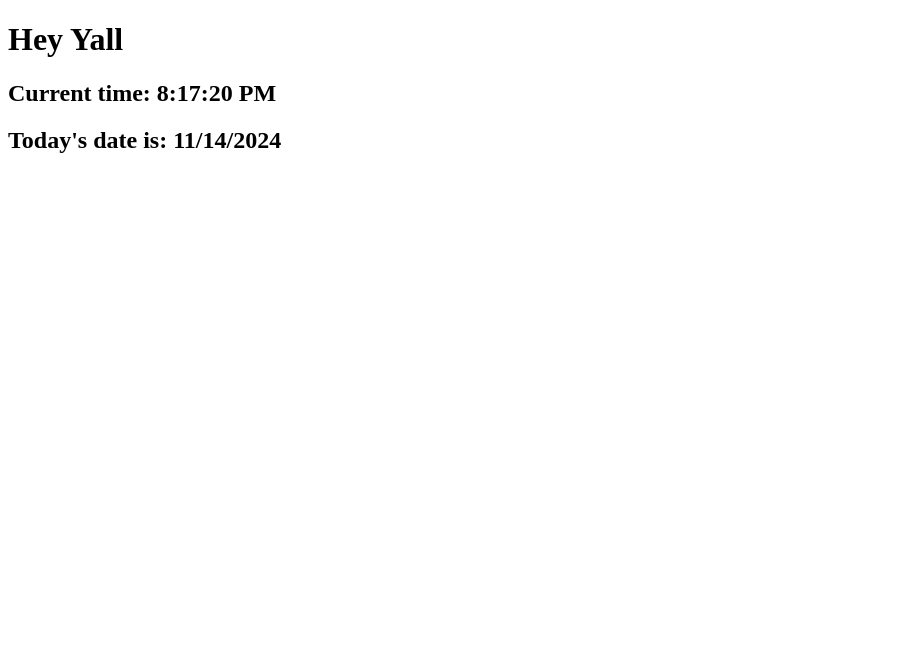
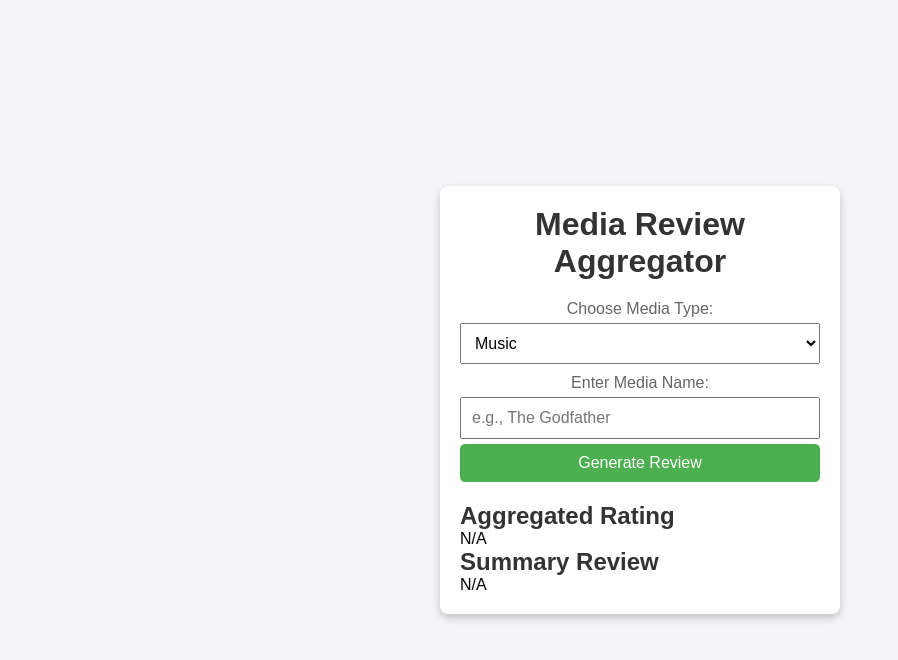
Before and after one commit to karansharmaa/Final-Project-482, a plain HTML site: page index.html in a window 1280 px wide. Shown: the whole page, without its empty margins (0-898 px from the left). Drawn offline with Linux system fonts and the light colour scheme.

Commit message:
add flask api, index.html, script.js, styles.css
This is to kickstart the project.
Created a frontend, styled the frontend, linked a js file and linked the api.

```diff
--- a/index.html
+++ b/index.html
@@ -1,12 +1,36 @@
 <!DOCTYPE html>
-<html>
+<html lang="en">
 <head>
-    <title>Howdy</title> <!-- Add a title for the document -->
+    <meta charset="UTF-8">
+    <meta name="viewport" content="width=device-width, initial-scale=1.0">
+    <title>Review Aggregator</title>
+    <link rel="stylesheet" href="styles.css">
 </head>
 <body>
-    <h1>Hey Yall</h1>
-    <h2 id  = "time"> </h2>
-    <h2 id="date"></h2>
-    <script src="startfile.js"></script> <!-- Corrected script tag -->
+    <div class="container">
+        <h1>Media Review Aggregator</h1>
+        <form id="review-form">
+            <label for="mediaType">Choose Media Type:</label>
+            <select id="mediaType" name="mediaType">
+                <option value="music">Music</option>
+                <option value="book">Book</option>
+                <option value="movie">Movie</option>
+            </select>
+
+            <label for="mediaName">Enter Media Name:</label>
+            <input type="text" id="mediaName" name="mediaName" placeholder="e.g., The Godfather" required>
+
+            <button type="submit">Generate Review</button>
+        </form>
+
+        <div id="result">
+            <h2>Aggregated Rating</h2>
+            <p id="rating">N/A</p>
+            <h2>Summary Review</h2>
+            <p id="summary">N/A</p>
+        </div>
+    </div>
+
+    <script src="script.js"></script>
 </body>
 </html>
--- /dev/null
+++ b/script.js
@@ -0,0 +1,25 @@
+document.getElementById('review-form').addEventListener('submit', async function (event) {
+    event.preventDefault();
+
+    const mediaType = document.getElementById('mediaType').value;
+    const mediaName = document.getElementById('mediaName').value;
+
+    try {
+        const response = await fetch('http://localhost:5000/api/review', {
+            method: 'POST',
+            headers: {
+                'Content-Type': 'application/json'
+            },
+            body: JSON.stringify({ mediaType, mediaName })
+        });
+
+        if (!response.ok) throw new Error('Failed to fetch review');
+
+        const data = await response.json();
+        document.getElementById('rating').textContent = data.rating || 'N/A';
+        document.getElementById('summary').textContent = data.summary || 'N/A';
+    } catch (error) {
+        console.error('Error:', error);
+        alert('Error fetching review');
+    }
+});
--- a/startfile.js
+++ /dev/null
@@ -1,15 +0,0 @@
-// Function to update the current date and time
-function updateDateTime() {
-    const d = new Date();
-    const dateString = d.toLocaleDateString(); // Get current date
-    const timeString = d.toLocaleTimeString(); // Get current time
-
-    document.getElementById("date").innerHTML = "Today's date is: " + dateString;
-    document.getElementById("time").innerHTML = "Current time: " + timeString;
-}
-
-// Update the clock every second
-setInterval(updateDateTime, 999.99);
-
-// Initial call to display the date and time immediately when the page loads
-updateDateTime();
--- /dev/null
+++ b/styles.css
@@ -0,0 +1,61 @@
+* {
+    box-sizing: border-box;
+    margin: 0;
+    padding: 0;
+}
+
+body {
+    font-family: Arial, sans-serif;
+    display: flex;
+    justify-content: center;
+    align-items: center;
+    height: 100vh;
+    background-color: #f4f4f9;
+}
+
+.container {
+    width: 400px;
+    background-color: #fff;
+    padding: 20px;
+    border-radius: 8px;
+    box-shadow: 0 4px 8px rgba(0, 0, 0, 0.2);
+    text-align: center;
+}
+
+h1, h2 {
+    color: #333;
+}
+
+form {
+    margin: 20px 0;
+}
+
+label {
+    display: block;
+    margin-top: 10px;
+    color: #666;
+}
+
+input, select, button {
+    width: 100%;
+    padding: 10px;
+    margin-top: 5px;
+    font-size: 16px;
+}
+
+button {
+    background-color: #4CAF50;
+    color: white;
+    border: none;
+    border-radius: 5px;
+    cursor: pointer;
+}
+
+button:hover {
+    background-color: #45a049;
+}
+
+#result {
+    margin-top: 20px;
+    text-align: left;
+}
```
Also changed, not shown: 1 other file.
